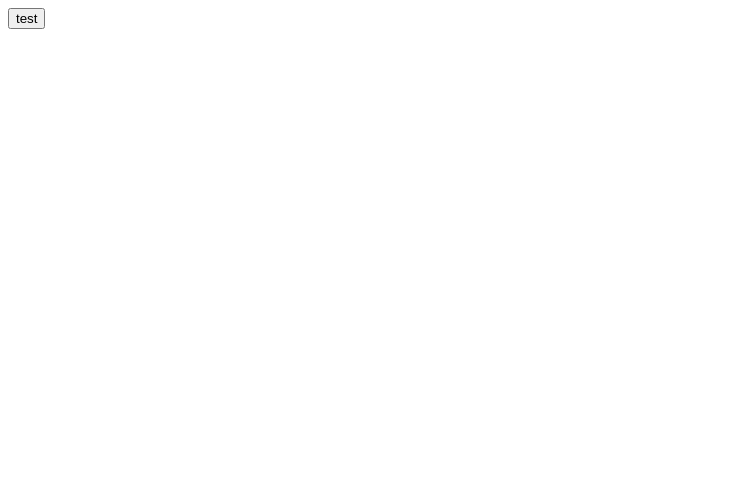
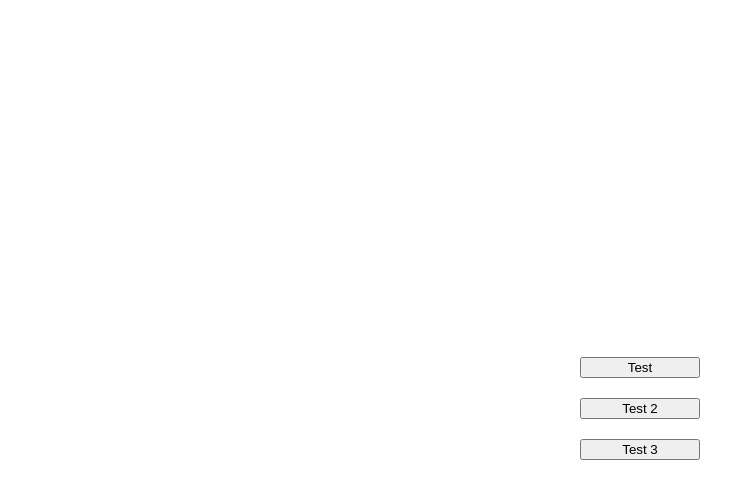
Before and after one commit to august-bot/test, a plain HTML site: page index.html in a window 1280 px wide. Shown: the whole page, without its empty margins (0-755 px from the left). Drawn offline with Linux system fonts and the light colour scheme.

Commit message:
Update index.html

```diff
--- a/index.html
+++ b/index.html
@@ -5,6 +5,10 @@
     <title>Test Hjemmeside</title>
 </head>
 <body>
-    <button onclick="window.location.href='test.html'">test</button>
+    <div style="display: flex; flex-direction: column; align-items: center; justify-content: center; height: 100vh;">
+        <button style="margin: 10px; width: 120px;" onclick="window.location.href='test.html'">Test</button>
+        <button style="margin: 10px; width: 120px;" onclick="window.location.href='test2.html'">Test 2</button>
+        <button style="margin: 10px; width: 120px;" onclick="window.location.href='test3.html'">Test 3</button>
+    </div>
 </body>
 </html>
```
